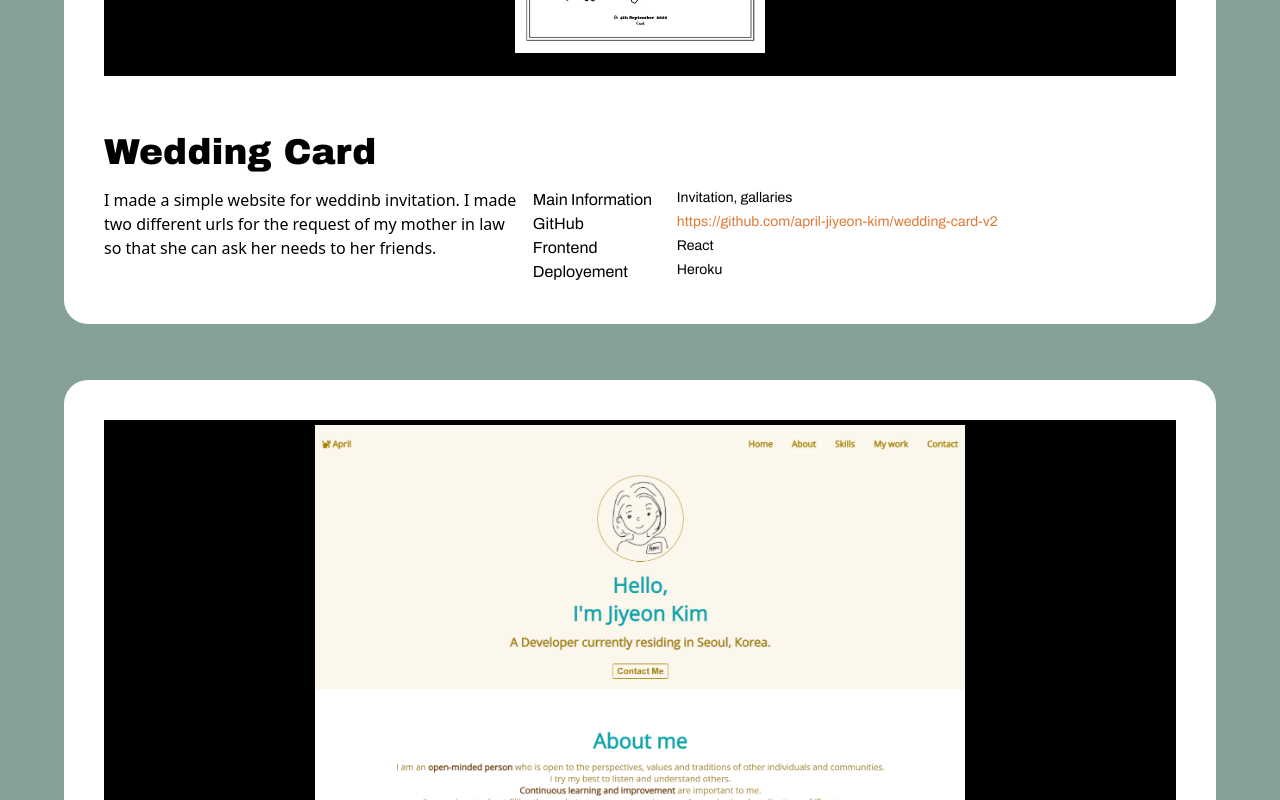
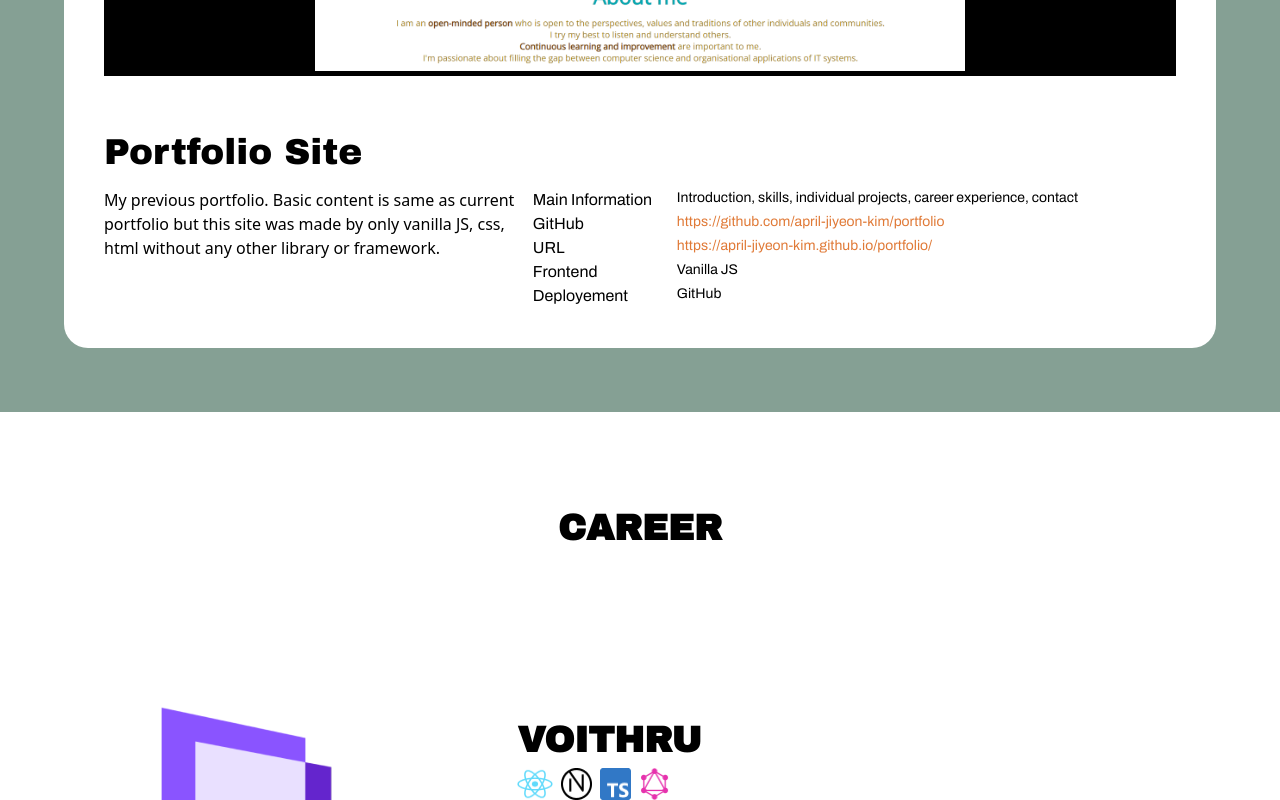
Before and after one commit to april-jiyeon-kim/april-portfolio, a Next.js app: page / in a window 1280 px wide. Shown: the part 4280-5080 px from the top of the page. Built offline with nearby package versions, Linux system fonts and the light colour scheme.

Commit message:
feat: edit project

```diff
--- a/app/components/Projects.tsx
+++ b/app/components/Projects.tsx
@@ -50,22 +50,6 @@ const Projects: React.FC<{}> = ({}) => {
             ]}
           />
           <ProjectCard
-            title="Wedding Card"
-            description={t("projects.weddingCard.description")}
-            mainInformation={t("projects.weddingCard.mainInformation")}
-            github="https://github.com/april-jiyeon-kim/wedding-card-v2"
-            frontend="React"
-            deployment="Heroku"
-            previewImgs={[
-              {
-                src: "/images/projects/wedding-card.jpg",
-                alt: "wedding-card",
-                width: 250,
-                height: 400,
-              },
-            ]}
-          />
-          <ProjectCard
             title="Portfolio Site"
             description={t("projects.previousPortfolioSite.description")}
             mainInformation={t(
```
